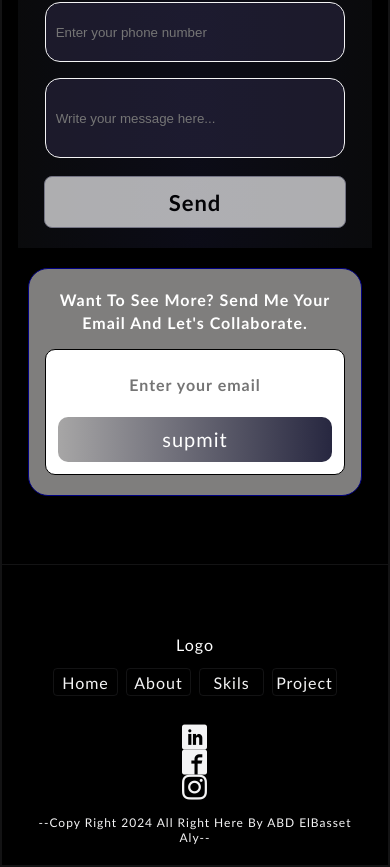
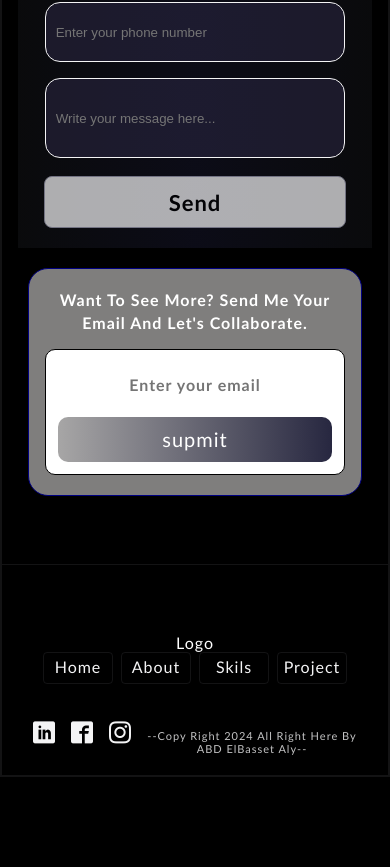
Before and after one commit to abdelbassetali/React-portfolio, a React (Vite) app: page / in a window 390 px wide. Shown: the part 2803-3670 px from the top of the page. After the commit the page ends 3580 px from the top, so only its background shows below. Built offline with nearby package versions, Linux system fonts and the light colour scheme.

Commit message:
Update footer.css

```diff
--- a/src/components/5-footer/footer.css
+++ b/src/components/5-footer/footer.css
@@ -60,56 +60,52 @@ color: var(--title);
     .foot {
         flex-direction: column !important;
         align-items: center !important;
-        margin-top: 50px !important;
+        margin-top: 40px !important;
         text-align: center !important;
-        padding: 20px 10px !important;
+        padding: 20px 15px !important;
     }
 
     .alaa {
+        font-size: 24px !important;
         margin-bottom: 15px !important;
         margin-left: 0 !important;
     }
 
-    /* نخلي لينكات القائمة تظهر بشكل أفقي ومنظم جنب بعض على الموبايل */
+    /* نخلي لينكات القائمة جنب بعض في سطر واحد وبشكل شيك */
     .right-foot {
         flex-direction: row !important;
-        flex-wrap: wrap !important;
         justify-content: center !important;
+        gap: 8px !important;
         padding: 0 !important;
-        margin: 10px 0 15px 0 !important;
+        margin: 0 0 20px 0 !important;
     }
 
     .right-foot li {
-        width: 65px !important;
-        height: 28px !important;
-        margin: 4px !important;
+        width: 70px !important;
+        height: 32px !important;
+        margin: 0 !important;
     }
 
-    /* نظبط مكان وحجم أيقونات السوشيال ميديا وتكون في المنتصف */
+    /* نخلي أيقونات السوشيال ميديا جنب بعض أفقياً مش تحت بعض */
     .left-foot {
         display: flex !important;
-        flex-direction: column !important;
+        flex-direction: row !important;
+        justify-content: center !important;
         align-items: center !important;
+        gap: 15px !important;
         width: 100% !important;
-        margin-top: 10px !important;
+        margin-top: 5px !important;
     }
 
     .LL, .ww {
-        margin-left: 0 !important;
-        margin: 0 8px !important;
-        display: inline-block !important;
+        margin: 0 !important;
+        font-size: 22px !important;
     }
 
-    /* نظبط كلام حقوق النشر عشان يبقى صغير ومقروء في نص الشاشة */
     .p-footer {
-        font-size: 12px !important;
-        margin-top: 15px !important;
+        font-size: 11px !important;
+        margin-top: 20px !important;
         text-align: center !important;
-        padding: 0 10px !important;
+        opacity: 0.8;
     }
 }
-
-    }
-    .right-foot{
-flex-direction: column;    }
-}
```
